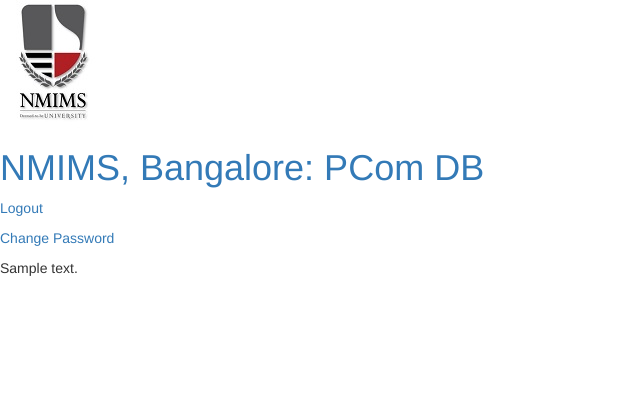
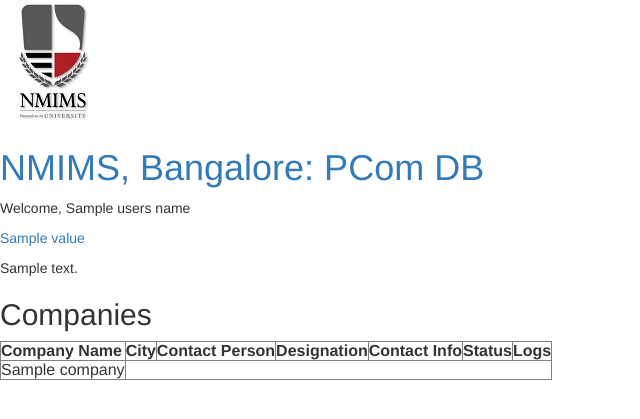
Before and after one commit to asim-codelearner/pcom_db, a Django app: template database_app/templates/database_app/landing.html in a window 1280 px wide. Shown: the top 419 px of the page, without its empty margins (0-640 px from the left). Run offline with Django 3.2, Linux system fonts and the light colour scheme; the template is opened without the code that fills it: most values are stand-ins (such as "Sample title", 1, 10 or a date in 2020); some libraries are stand-ins or nearby versions.

Commit message:
Landing page built to display the list of companies and its details.

```diff
--- a/database_app/templates/database_app/landing.html
+++ b/database_app/templates/database_app/landing.html
@@ -1,13 +1,55 @@
 {% extends 'database_app/base.html' %}
 
 {% block content %}
-<p><a href="{% url 'database_app:db_logout' %}">Logout</a></p>
-<p><a href="{% url 'database_app:password_change' %}">Change Password</a></p>
-
+	<div>
+		<p>Welcome, {{users_name}}</p>
+		{% for value in menu_items %}
+			<p><a href={{value.link_url}}>{{value.display_label}}</a></p>
+		{% endfor%}
+	</div>
 	{% if custom_message %}
 		<p>
 			{{ custom_message }}
 		</p>
 	{% endif %}
 
+	<div>
+		<h2>Companies</h2>
+		<table border="1" >
+			<thead>
+				<tr>
+					<th>Company Name</th>
+					<th>City</th>
+					<th>Contact Person</th>
+					<th>Designation</th>
+					<th>Contact Info</th>
+					<th>Status</th>
+					<th>Logs</th>
+				</tr>
+			</thead>
+			<tfoot>
+				{% for company in object_list %}
+				<tr>
+					<td>{{company.company_name}}</td>
+					{% for details in company.company_details_set.all %}
+						{% if details.is_correct_contact = True %}
+						<td>{{details.city}}</td>
+						<td>{{details.salutation}}
+							{{details.first_name}}
+							{{details.last_name}}</td>
+						<td>{{details.designation}}</td>
+						<td><p>{{details.board_number}}</p>
+							<p>{{details.mobile_number}}</p>
+							<p>{{details.e_mail}}</p></td>
+						<td>{{company.status}}</td>
+						{% with logs=details.logs_set.all|dictsort:"timestamp"|first %}
+						<td>[{{logs.timestamp}}] {{logs.logs}}</td>
+						{% endwith %}
+						{% endif %}
+					{% endfor %}
+				</tr>
+			{% endfor %}
+			</tfoot>
+		</table>
+	</div>
 {% endblock %}
--- a/database_app/urls.py
+++ b/database_app/urls.py
@@ -17,19 +17,19 @@
 from django.conf.urls import url, include
 #from django.contrib.auth.views import password_change, logout, password_change_done
 #from django.core.urlresolvers import reverse, reverse_lazy
-from .views import Db_Login_View, Db_Logout_View, Password_Change_View
+from .views import Db_Login_View, Db_Logout_View, Password_Change_View, Db_Landing_View
 from . import views
 
 
 urlpatterns = [
 	url(r'^$', Db_Login_View.as_view(), name = 'db_login'),
-	url(r'^landing/$', views.landing, name = 'landing'),
-	#url(r'^landing/$', Db_Landing_View.as_view(), name = 'landing'),
-	url(r'^details/$', views.details, name = 'details'),
-	url(r'^profile/$', views.profile, name = 'profile'),
-	url(r'^stat/$', views.stat, name = 'stat'),
-	url(r'^search_results/$', views.landing, name = 'search_results'),
-	url(r'^edit/$', views.edit, name = 'edit'),
+	#url(r'^landing/$', views.landing, name = 'landing'),
+	url(r'^landing/$', Db_Landing_View.as_view(), name = 'landing'),
+	#url(r'^details/$', views.details, name = 'details'),
+	#url(r'^profile/$', views.profile, name = 'profile'),
+	#url(r'^stat/$', views.stat, name = 'stat'),
+	#url(r'^search_results/$', views.landing, name = 'search_results'),
+	#url(r'^edit/$', views.edit, name = 'edit'),
 	url(r'^logout/$', Db_Logout_View.as_view(), name = 'db_logout'),
 	#url(r'^logout/$', logout, name = 'db_logout'),
 	url(r'^password_change/$', Password_Change_View.as_view(), name = 'password_change'),
```
Also changed, not shown: database_app/utilities.py (added, +22 -0 lines), database_app/views.py (+40 -17 lines).
